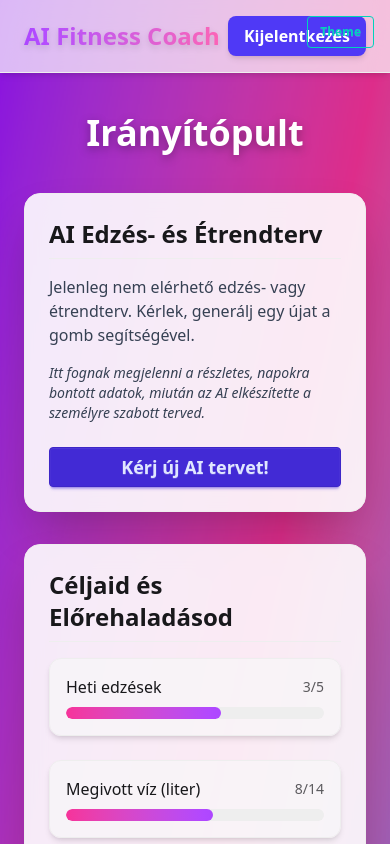
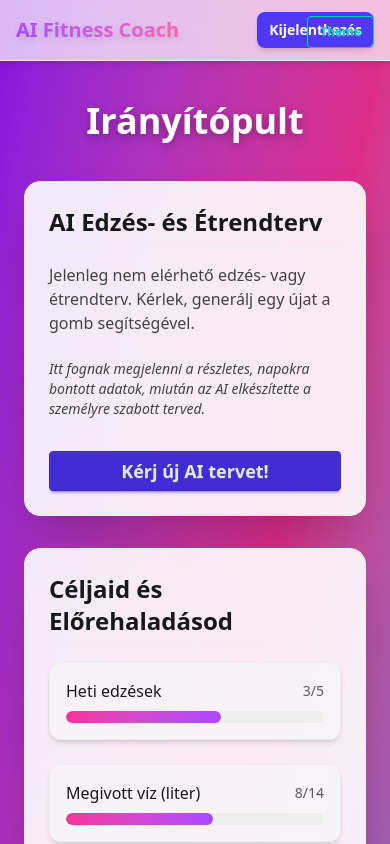
Before and after one commit to Alexa0504/AI-fitness-coach, a React (Vite) app in the folder client/: page /dashboard in a window 390 px wide. Shown: the top 844 px of the page. Built offline with nearby package versions, Linux system fonts and the light colour scheme.

Commit message:
use text-base-content/80 for AIPlanCard description

```diff
--- a/client/src/components/AIPlanComponent.tsx
+++ b/client/src/components/AIPlanComponent.tsx
@@ -7,11 +7,12 @@ const AiPlanCard: React.FC = () => {
 
     return (
         <div className="space-y-6">
-            <div className="text-gray-700 dark:text-gray-300">
-                <p className="mb-4">
+            {/* Változtatás: text-base-content/80 a text-gray-700 dark:text-gray-300 helyett */}
+            <div className="text-base-content/80 transition-colors duration-300">
+                <p className="mb-4 border-gray-200 dark:border-gray-700 pb-2 transition-colors duration-300">
                     Jelenleg nem elérhető edzés- vagy étrendterv. Kérlek, generálj egy újat a gomb segítségével.
                 </p>
-                <p className="text-sm italic">
+                <p className="text-sm italic border-gray-200 dark:border-gray-700 pb-2 transition-colors duration-300">
                     Itt fognak megjelenni a részletes, napokra bontott adatok, miután az AI elkészítette a személyre szabott terved.
                 </p>
             </div>
--- a/client/src/pages/HomePage.tsx
+++ b/client/src/pages/HomePage.tsx
@@ -17,15 +17,18 @@ const HeaderBar: React.FC = () => {
 
   return (
     <header className="sticky top-0 z-20 w-full bg-base-100/70 dark:bg-base-300/50 backdrop-blur-lg shadow-md border-b border-base-300 transition-colors duration-300">
-      <div className="max-w-7xl mx-auto flex justify-between items-center px-6 py-4">
-        <h1 className="text-2xl font-extrabold bg-gradient-to-r from-purple-500 to-pink-400 bg-clip-text text-transparent drop-shadow-md dark:from-purple-300 dark:to-pink-200 transition-colors duration-300">
+  <div className="max-w-7xl mx-auto flex flex-wrap justify-between items-center px-4 sm:px-6 py-3 gap-3">
+    <h1 className="text-xl sm:text-2xl font-extrabold bg-gradient-to-r from-purple-500 to-pink-400 bg-clip-text text-transparent drop-shadow-md dark:from-purple-300 dark:to-pink-200 transition-colors duration-300">
       AI Fitness Coach
     </h1>
-        <div className="flex items-center gap-4">
+
+    <div className="flex items-center gap-2 sm:gap-4">
+      <div className="flex items-center justify-center">
         <ThemeSwitcher />
+      </div>
       <button
         onClick={handleLogout}
-            className="px-4 py-2 bg-indigo-600 hover:bg-indigo-700 text-white rounded-lg font-semibold shadow-md hover:shadow-indigo-400/30 transition-all duration-200"
+        className="px-3 sm:px-4 py-2 bg-indigo-600 hover:bg-indigo-700 text-white rounded-lg font-semibold shadow-md hover:shadow-indigo-400/30 transition-all duration-200 text-sm sm:text-base"
       >
         Kijelentkezés
       </button>
```
Lines whose indentation alone changed are shown as unchanged.
